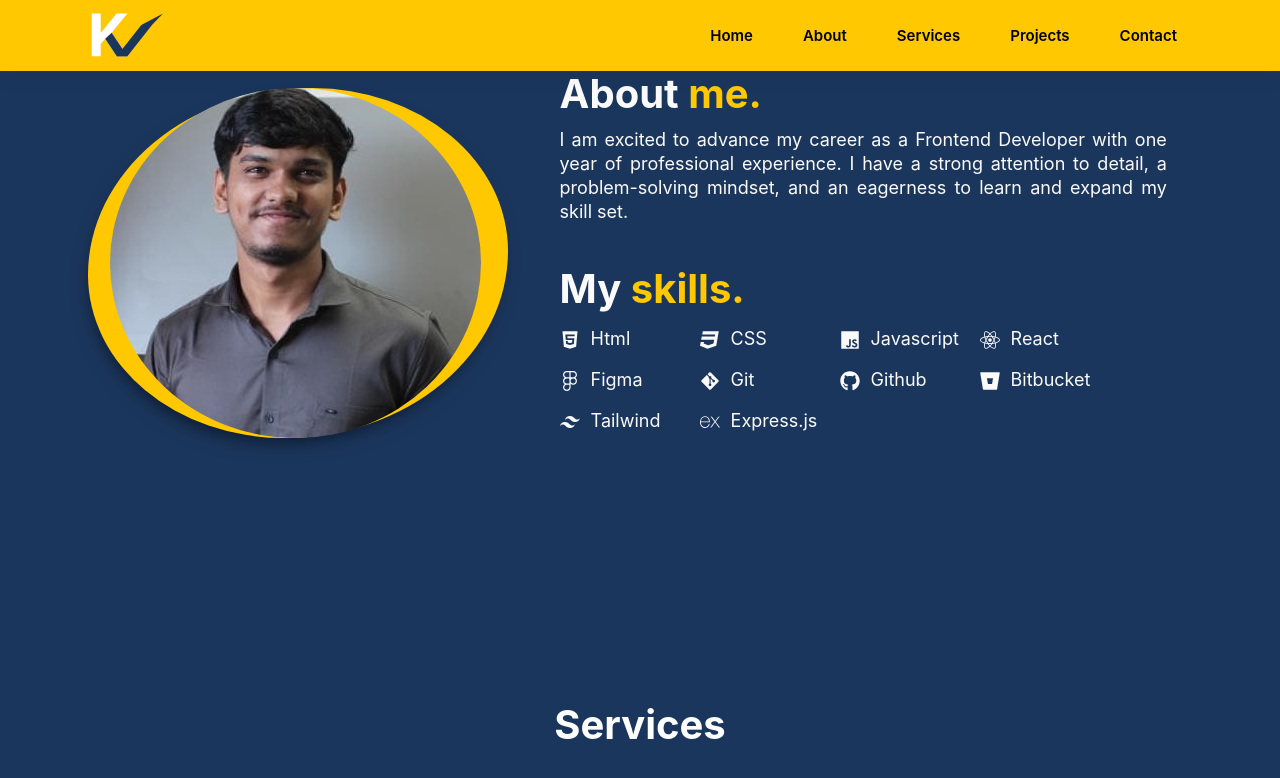
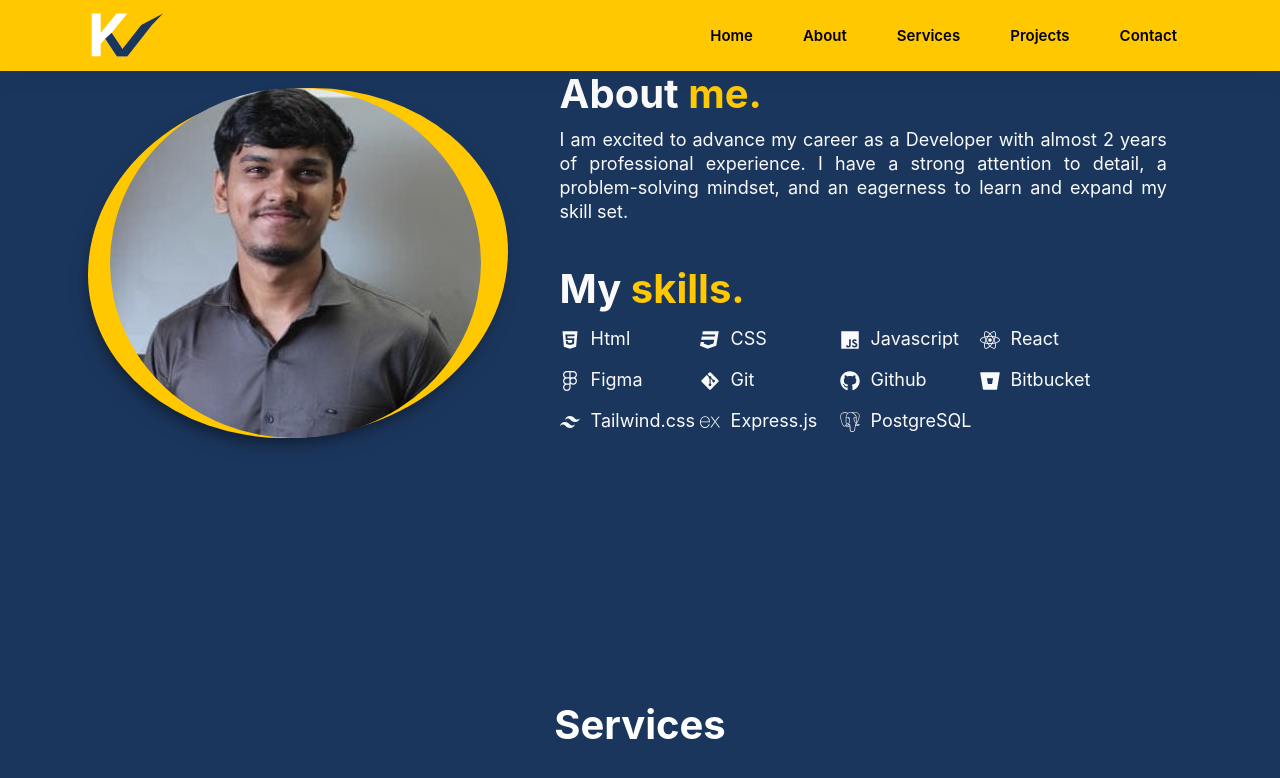
Before and after one commit to shrikrishna24/Portfolio, a React (Create React App) app: page / in a window 1280 px wide. Both pictures are taken after a click on the link "....Read more". Shown: the part 902-1680 px from the top of the page. Built offline with nearby package versions, Linux system fonts and the light colour scheme; the HTML template or start-up script is replaced by a standard one.

Commit message:
udpated resume

```diff
--- a/src/components/skills/skill.js
+++ b/src/components/skills/skill.js
@@ -1,6 +1,6 @@
 import React, { useState } from 'react'
 import { FaHtml5, FaCss3, FaJs, FaReact, FaFigma, FaGitAlt, FaGithub, FaBitbucket } from "react-icons/fa";
-import { SiJirasoftware, SiTailwindcss, SiExpress } from "react-icons/si";
+import { SiJirasoftware, SiTailwindcss, SiExpress, SiPostgresql } from "react-icons/si";
 import './skill.css';
 
 export default function Skill() {
@@ -41,11 +41,15 @@ export default function Skill() {
         },
         {
             icon: <SiTailwindcss size={20} />,
-            title: "Tailwind",
+            title: "Tailwind.css",
         },
         {
             icon: <SiExpress size={20} />,
             title: "Express.js",
+        },
+        {
+            icon: <SiPostgresql size={20} />,
+            title: "PostgreSQL",
         },
 
     ];
--- a/src/pages/about/about.js
+++ b/src/pages/about/about.js
@@ -17,7 +17,8 @@ export default function About() {
                     <div className='about-decrp'>
                         <h1 className='about-heading'>About <span className='about-spans'>me.</span></h1>
                         <p className='about-paragraph'>
-                            I am excited to advance my career as a Frontend Developer with one year of professional experience. I have a strong attention to detail, a problem-solving mindset, and an eagerness to learn and expand my skill set.</p>
+                            I am excited to advance my career as a Developer with almost 2 years of professional experience. I have a strong attention to detail, a problem-solving mindset, and an eagerness to learn and expand my skill set.
+                        </p>
                     </div>
                     <div className='about-skills'>
                         <h1 className='about-heading'>My <span className='about-spans'>skills.</span></h1>
```
Also changed, not shown: 1 other file (tests, documents, lock files or other folders).
